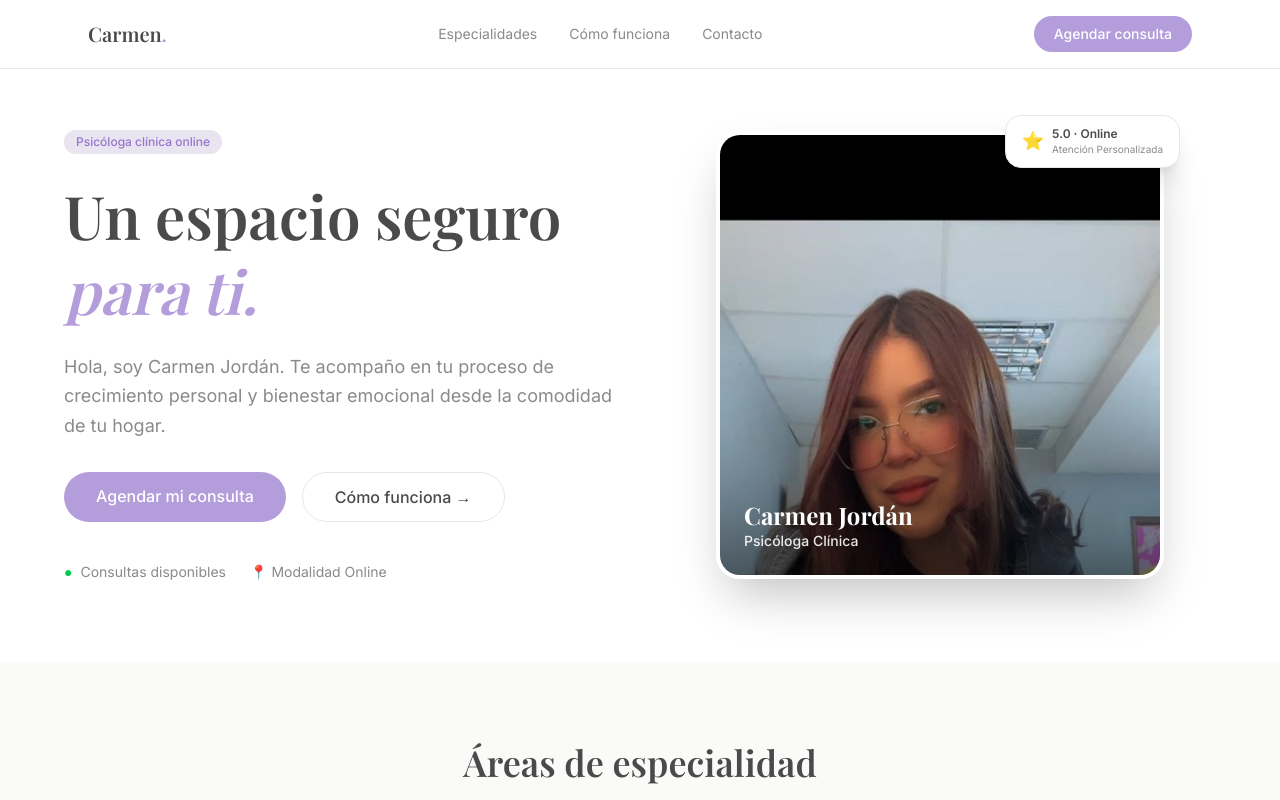
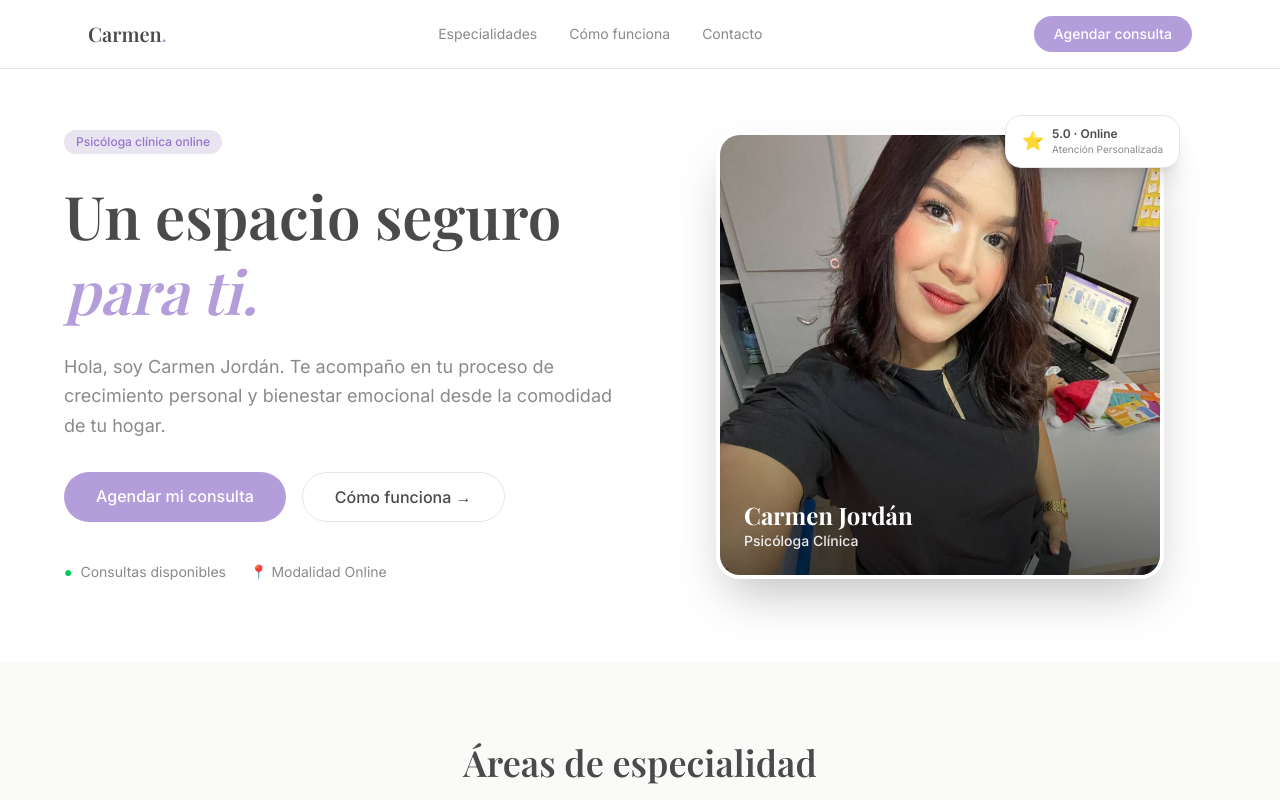
Before and after one commit to pauldavid2809-cloud/CarmenJordan, a Next.js app: page / in a window 1280 px wide. Shown: the top 800 px of the page. Built offline with nearby package versions, Linux system fonts and the light colour scheme; a web font is replaced by a local one.

Commit message:
Update-Carmen-new-photo-and-perfect-face-framing

```diff
--- a/src/app/login/page.tsx
+++ b/src/app/login/page.tsx
@@ -35,7 +35,7 @@ export default function LoginPage() {
           <img
             src="/carmen.jpg"
             alt="Carmen Jordán"
-            className="w-20 h-20 rounded-full object-cover object-top border-4 border-white shadow-lg mx-auto mb-3"
+            className="w-20 h-20 rounded-full object-cover object-[50%_15%] border-4 border-white shadow-lg mx-auto mb-3"
           />
           <h1 className="font-playfair text-3xl font-semibold text-[#4A4A4A] mb-1">
             Carmen Jordán<span className="text-[#B39DDB]">.</span>
--- a/src/app/page.tsx
+++ b/src/app/page.tsx
@@ -78,7 +78,7 @@ export default function LandingPage() {
                 <img
                   src="/carmen.jpg"
                   alt="Carmen Jordán — Psicóloga Clínica"
-                  className="w-full h-full object-cover object-top hover:scale-105 transition-transform duration-500"
+                  className="w-full h-full object-cover object-[50%_12%] hover:scale-105 transition-transform duration-500"
                 />
                 <div className="absolute inset-0 bg-gradient-to-t from-black/60 via-transparent to-transparent flex items-end p-6">
                   <div>
--- a/src/components/dashboard/Sidebar.tsx
+++ b/src/components/dashboard/Sidebar.tsx
@@ -73,7 +73,7 @@ export default function DashboardSidebar() {
           <img
             src="/carmen.jpg"
             alt="Carmen Jordán"
-            className="w-10 h-10 rounded-full object-cover object-top border-2 border-[#B39DDB]/40 shadow-sm"
+            className="w-10 h-10 rounded-full object-cover object-[50%_15%] border-2 border-[#B39DDB]/40 shadow-sm"
           />
           <div className="min-w-0">
             <p className="text-sm font-medium text-[#4A4A4A] truncate">Carmen Jordán</p>
@@ -110,7 +110,7 @@ export default function DashboardSidebar() {
           <img
             src="/carmen.jpg"
             alt="Carmen"
-            className="w-8 h-8 rounded-full object-cover object-top border border-[#B39DDB]/40"
+            className="w-8 h-8 rounded-full object-cover object-[50%_15%] border border-[#B39DDB]/40"
           />
         </div>
       </header>
```
Also changed, not shown: public/carmen.jpg.
